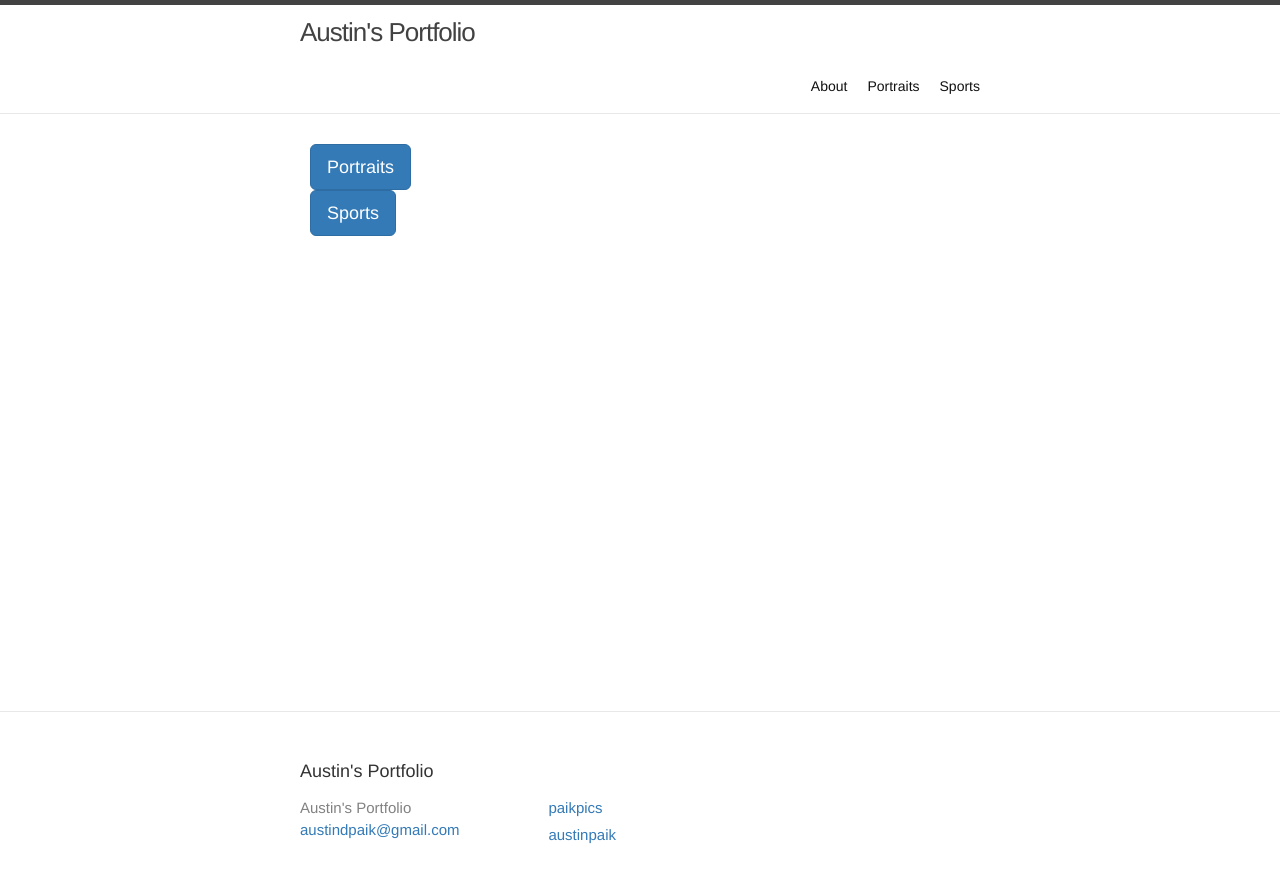
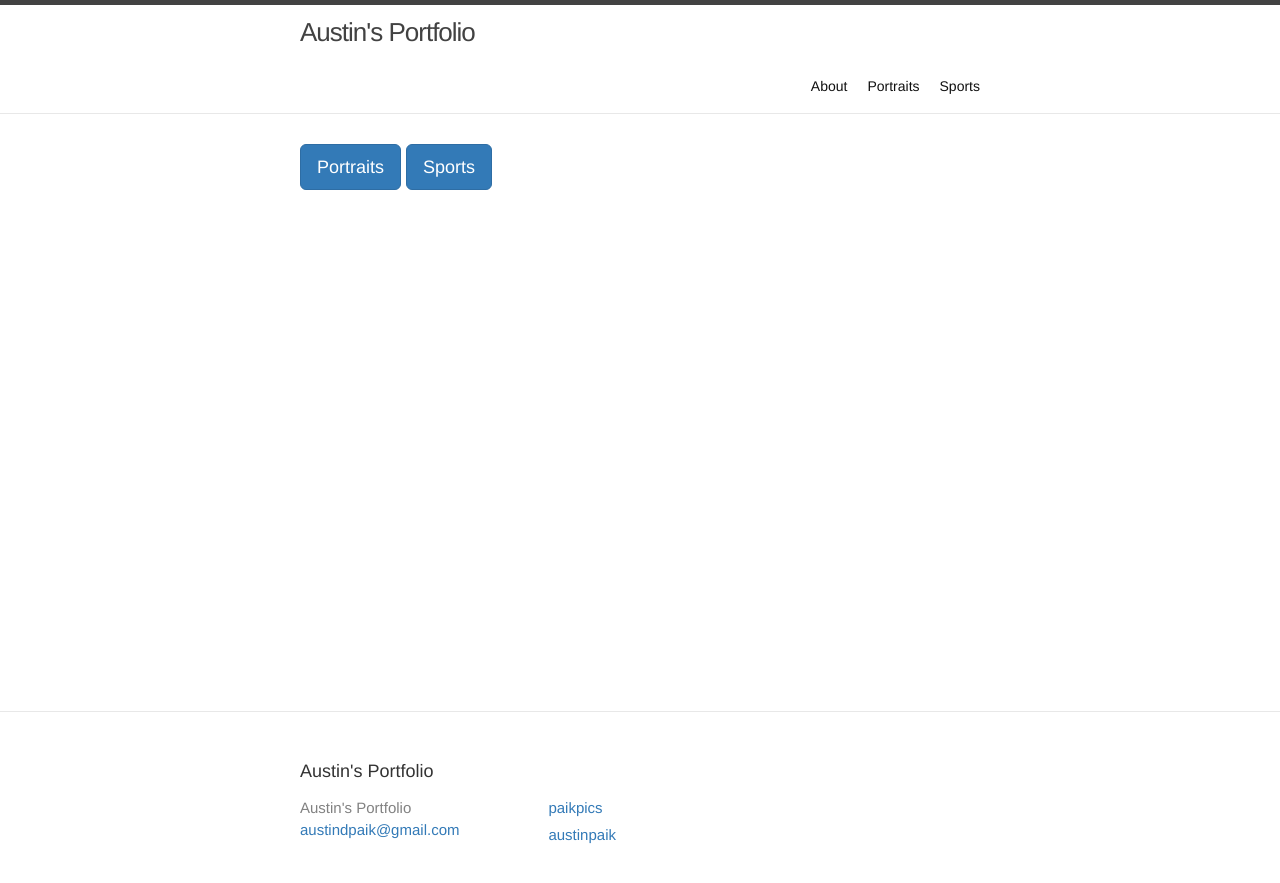
Before and after one commit to austinpaik/austinpaik.github.io, a Jekyll site: the page built from index.md, in a window 1280 px wide. Shown: the top 883 px of the page. Built offline with Jekyll 4.4.1, drawn with Linux system fonts in a browser that asks for light colours.

Commit message:
First commit

```diff
--- a/_layouts/home.html
+++ b/_layouts/home.html
@@ -11,12 +11,8 @@ layout: default
 
 
     <div class="btn-toolbar">
-      <div class="col-sm-12 text-center">
-        <button class="btn btn-primary btn-lg" onclick="location.href='/portraits'" type="button">Portraits</button>
-      </div>
-      <div class="col-sm-12 text-center">
-        <button class="btn btn-primary btn-lg" onclick="location.href='/sports'" type="button">Sports</button>
-      </div>
-  </div>
+      <button class="btn btn-primary btn-lg" onclick="location.href='/portraits'" type="button">Portraits</button>
+      <button class="btn btn-primary btn-lg" onclick="location.href='/sports'" type="button">Sports</button>
+    </div>
 
 </div>
```
